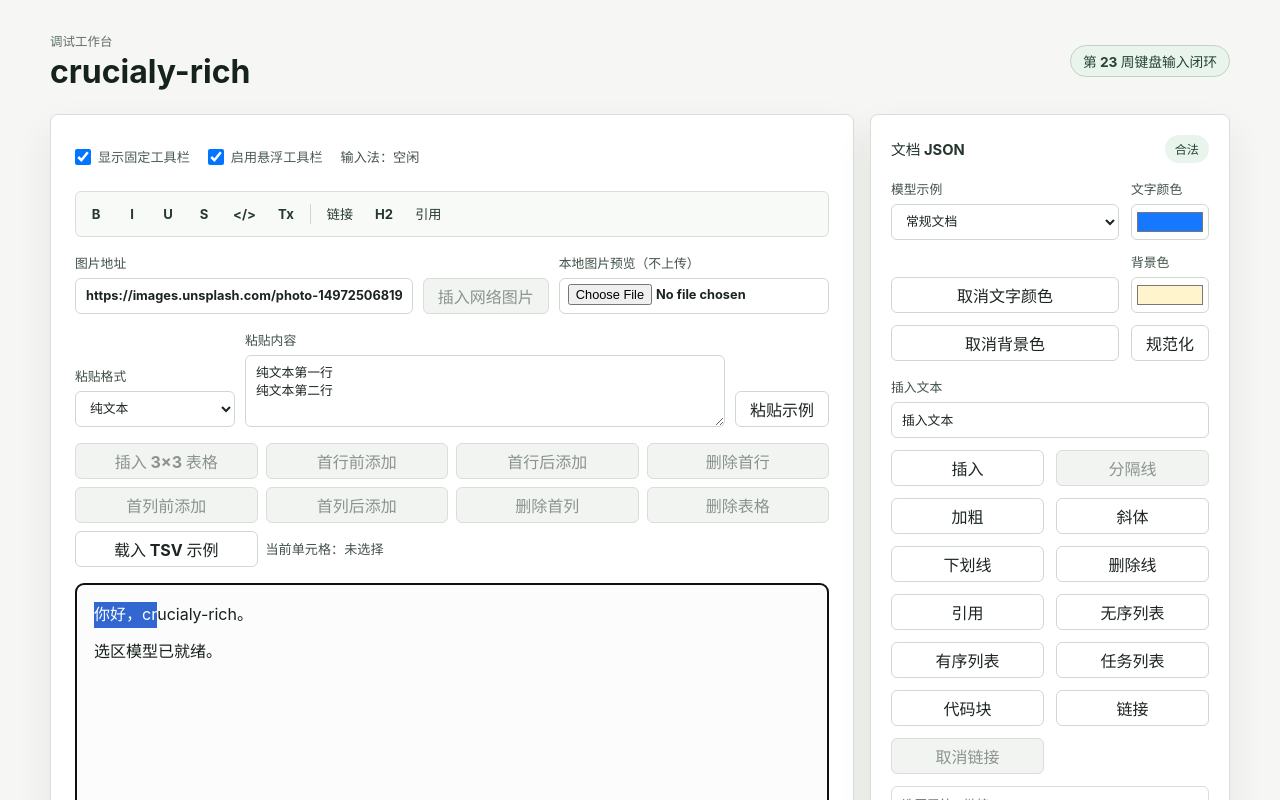
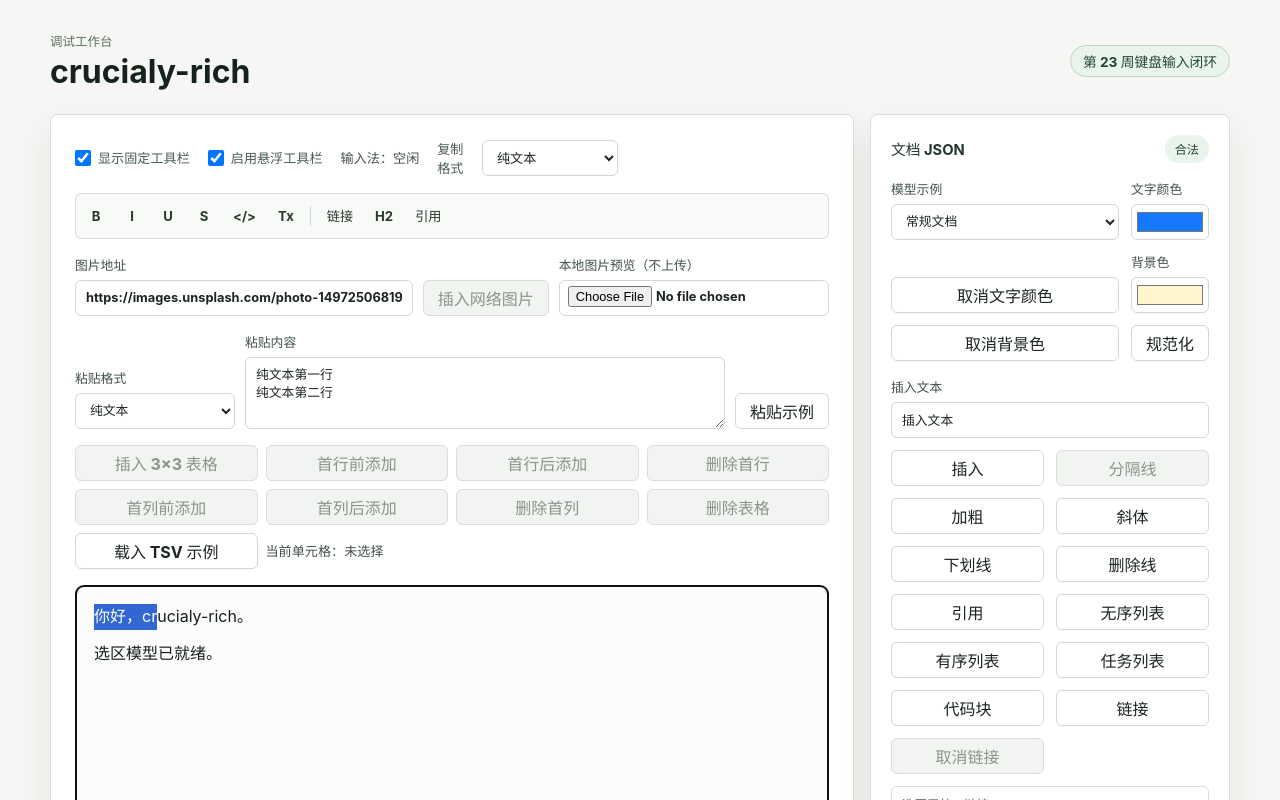
Before and after one commit to QDyanbing/crucialy-rich, a React (Vite) app in the folder apps/demo/: page / in a window 1280 px wide. Shown: the top 800 px of the page. Built offline with nearby package versions, Linux system fonts and the light colour scheme.

Commit message:
feat(demo): add Chinese clipboard format control

```diff
--- a/apps/demo/src/main.tsx
+++ b/apps/demo/src/main.tsx
@@ -869,6 +869,7 @@ function DemoApp() {
     "https://images.unsplash.com/photo-1497250681960-ef046c08a56e",
   );
   const [pasteMimeType, setPasteMimeType] = useState<ClipboardMimeType>("text/plain");
+  const [clipboardFormat, setClipboardFormat] = useState<"plain" | "html">("plain");
   const [pasteValue, setPasteValue] = useState(PASTE_EXAMPLES["text/plain"]);
   const [blockSelection, setBlockSelection] = useState<BlockSelection>();
   const [cellSelection, setCellSelection] = useState<CellSelection>();
@@ -1711,6 +1712,19 @@ function DemoApp() {
                 ? `组合中${compositionState.data ? `（${compositionState.data}）` : ""}`
                 : "空闲"}
             </output>
+            <label>
+              <span>复制格式</span>
+              <select
+                aria-label="复制格式"
+                value={clipboardFormat}
+                onChange={(event) =>
+                  setClipboardFormat(event.target.value === "html" ? "html" : "plain")
+                }
+              >
+                <option value="plain">纯文本</option>
+                <option value="html">保留文字格式</option>
+              </select>
+            </label>
           </div>
           {showFixedToolbar ? (
             <FixedToolbar
@@ -1885,6 +1899,7 @@ function DemoApp() {
             {...(blockSelection ? { blockSelection } : {})}
             {...(cellSelection ? { cellSelection } : {})}
             className="rendered-document"
+            clipboardFormat={clipboardFormat}
             contentEditable
             label="已渲染文档"
             onCompositionStateChange={setCompositionState}
```
